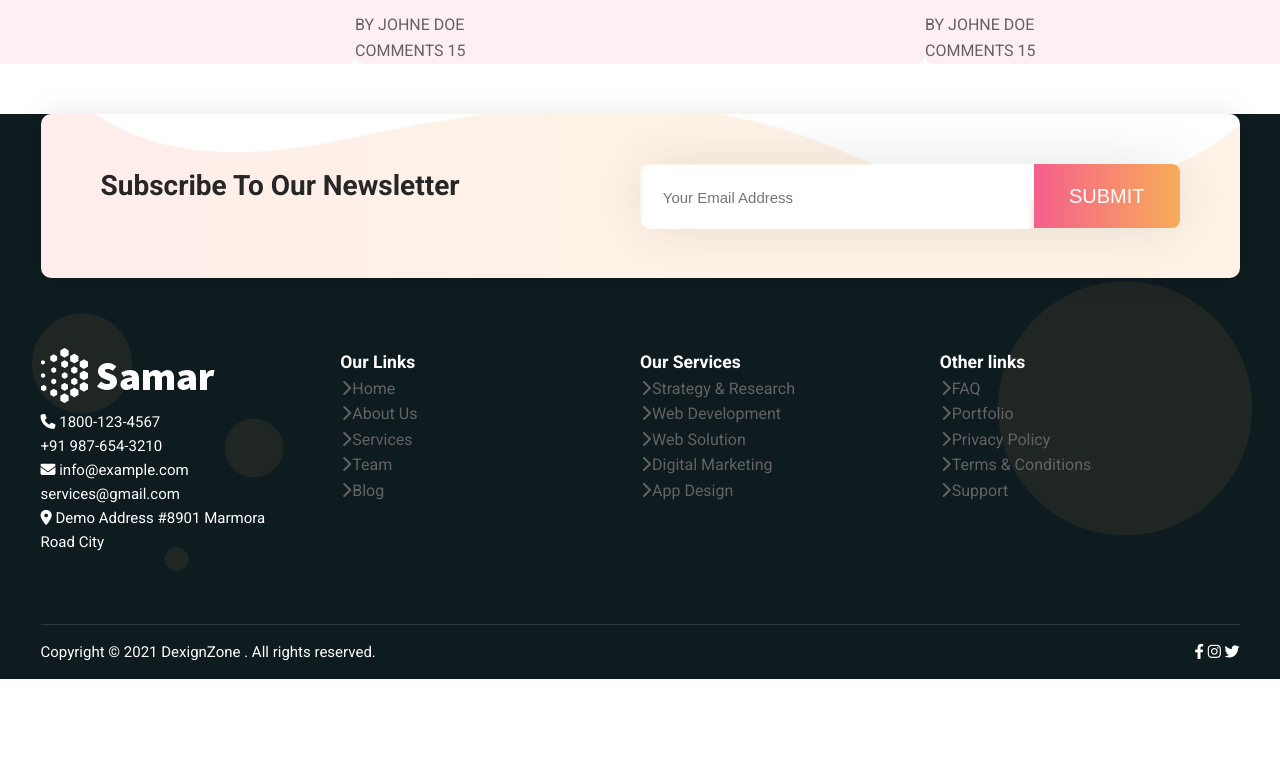
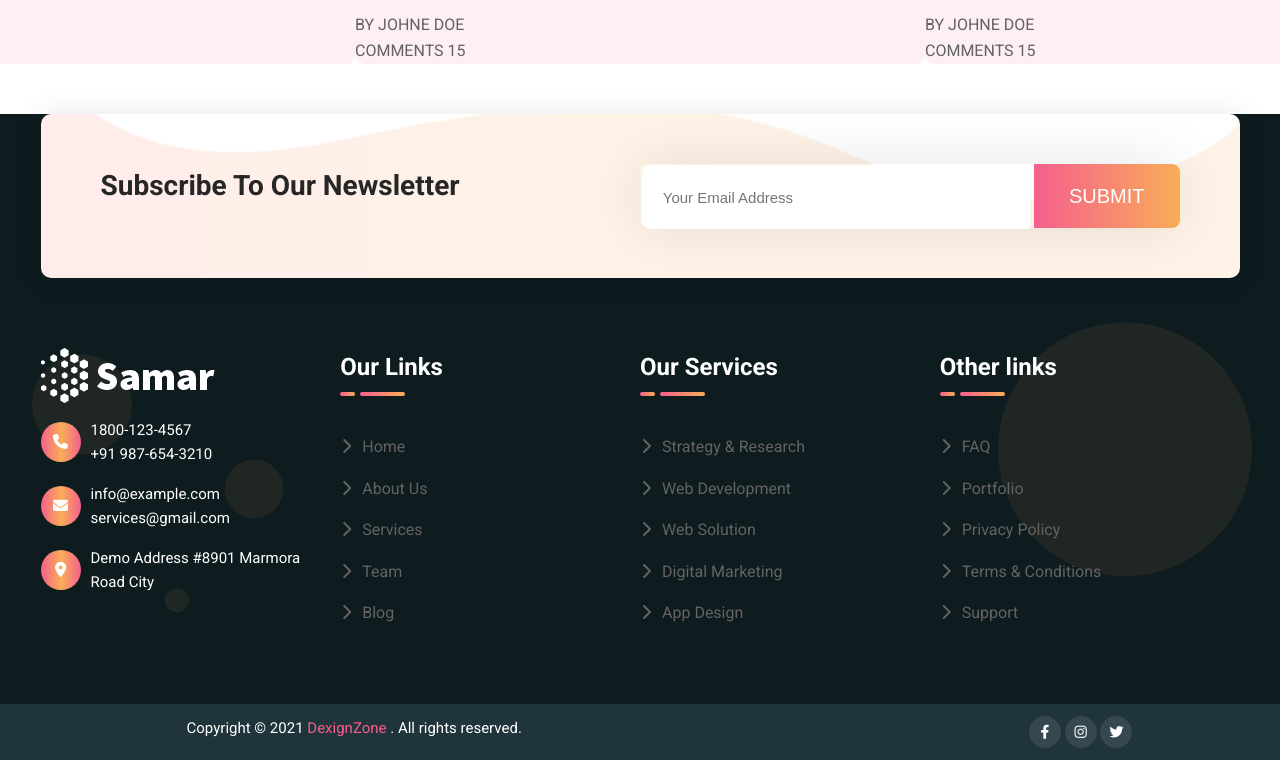
Before and after one commit to gitdxb/CC_Samar14, a plain HTML site: page index.html in a window 1280 px wide. Shown: the part 6352-7112 px from the top of the page. Before the commit the page ends 7031 px from the top, so only its background shows below. Drawn offline with nearby package versions, Linux system fonts and the light colour scheme.

Commit message:
update html, css

```diff
--- a/css/style.css
+++ b/css/style.css
@@ -475,11 +475,9 @@ footer {
 }
 .footer__content {
     display: flex;
-    /* justify-content: center;
-    align-items: center;
-    height: 500px; */
     padding: 70px 0;
     position: relative;
+    /* border-bottom: 1px solid rgba(128, 128, 128, 0.281); */
 }
 .footer__newsletter {
     padding: 50px 60px;
@@ -534,14 +532,32 @@ footer {
     cursor: pointer;
     height: 100%;
 }
-.footer__copyright {
-    display: flex;
-    justify-content: space-between;
-    padding: 15px 0;
-    border-top: 1px solid rgba(128, 128, 128, 0.281);
-}
+
 .footer__item {
     width: 25%;
+
+}
+.footer__item div, .footer__item li {
+    padding: 0.5rem 0;
+}
+.footer__item i {
+    font-weight: 700;
+    margin-right: 10px;
+}
+.footer__icon i {
+    height: 40px;
+    width: 40px;
+    line-height: 40px;
+    margin-right: 10px;
+    text-align: center;
+    background: linear-gradient(to right, #f55f8d 0, #f8ae56 51%, #f55f8d 100%);
+    display: block;
+    border-radius: 50px;
+}
+.footer__icon {
+    display: flex;
+    padding: 8px 0;
+    align-items: center;
 }
 .footer__item a {
     color: #636363;
@@ -549,8 +565,72 @@ footer {
     transition: all .5s;
     text-decoration: none;
 }
-
-
+.footer__item h3 {
+    font-size: 24px;
+    font-weight: 700;
+    padding-bottom: 10px;
+    margin-bottom: 30px;
+    position: relative;
+    color: #fff;
+}
+.footer__item h3::before {
+    width: 15px;
+}
+.footer__item h3::after, .footer__item h3::before {
+    content: "";
+    position: absolute;
+    bottom: 0;
+    left: 0;
+    height: 4px;
+    border-radius: 20px;
+    background: linear-gradient(to right, #f55f8d 0, #f8ae56 51%, #f55f8d 100%);
+    background-size: 200%;
+}
+.footer__item h3::after {
+    width: 45px;
+    left: 20px;
+}
+.footer__item a {
+    color: #636363;
+    font-size: 16px;
+    transition: all .5s;
+}
+.footer__item a:hover {
+    color: #fff;
+}
+.footer__copyright {
+    background-color: #1f343b;
+    padding: 10px 0;
+    position: relative;
+    width: 100%;
+    display: flex;
+    justify-content: space-around;
+    padding: 12px 0;
+}
+.footer__left {
+    margin-left: -67px;
+}
+.footer__left span {
+    color: #f55f8d;
+}
+.footer__right {
+    margin-right: -106px;
+}
+.footer__right a {
+    height: 32px;
+    width: 32px;
+    line-height: 32px;
+    text-align: center;
+    display: inline-block;
+    border-radius: 50px;
+    font-size: 14px;
+    color: #fff;
+    background-color: rgba(255,255,255,.1);
+    transition: all .5s;
+}
+.footer__copyright a:hover {
+    background: #f55f8d;
+}
 
 
 /* KEYFRAME  */
--- a/index.html
+++ b/index.html
@@ -390,16 +390,16 @@
                         <a href="#">
                             <img src="./img/logo-white.png" alt="">
                         </a>
-                        <div>
+                        <div class="footer__icon">
                             <i class="fa-solid fa-phone"></i>
                             <span> 1800-123-4567 <br>
                             +91 987-654-3210</span>
                         </div>
-                        <div>
+                        <div class="footer__icon">
                             <i class="fa-solid fa-envelope"></i><span> info@example.com <br>
                                 services@gmail.com</span>
                         </div>
-                        <div>
+                        <div class="footer__icon">
                             <i class="fa-solid fa-location-dot"></i>
                             <span> Demo Address #8901 Marmora<br>
                             Road City</span>
@@ -436,17 +436,24 @@
                         </ul>
                     </div>
                 </div>
+        </div>
         <div class="footer__copyright">
             <div class="footer__left">
-                Copyright © 2021 DexignZone . All rights reserved.
+                Copyright © 2021 <span>DexignZone</span> . All rights reserved.
             </div>
             <div class="footer__right">
-                <i class="fa-brands fa-facebook-f"></i>
-                <i class="fa-brands fa-instagram"></i>
-                <i class="fa-brands fa-twitter"></i>
+                <a href="#">
+                    <i class="fa-brands fa-facebook-f"></i>
+                </a>
+                <a href="#">
+                    <i class="fa-brands fa-instagram"></i>
+                </a>
+                <a href="#">
+                    <i class="fa-brands fa-twitter"></i>
+                </a>
             </div>
         </div>
-        </div>
+
     </footer>
 
 </body>
```
